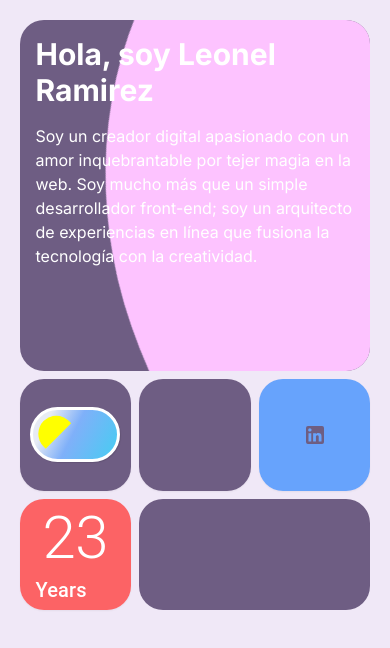
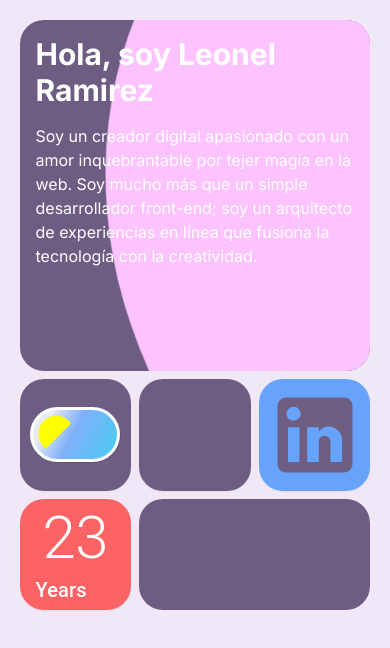
Before and after one commit to ethryan-ramart/Portfolio, a Next.js app: page / in a window 390 px wide. Shown: the top 648 px of the page. Built offline with nearby package versions, Linux system fonts and the light colour scheme.

Commit message:
hotfix/linkedin-icon-fix

```diff
--- a/src/app/globals.css
+++ b/src/app/globals.css
@@ -72,20 +72,20 @@
 
 /* Iconos */
 .icono {
-  font-size: 250px; /* Tamaño inicial del icono */
+  font-size: 250px !important; /* Tamaño inicial del icono */
 }
 
 /* Cambia el tamaño del icono en pantallas más pequeñas */
 @media (max-width: 1030px) {
   .icono {
-    font-size: 150px;
+    font-size: 150px !important;
   }
 }
 
 /* Cambia el tamaño del icono en pantallas aún más pequeñas */
 @media (max-width: 480px) {
   .icono {
-    font-size: 100px;
+    font-size: 100px !important;
   }
 }
 
```
